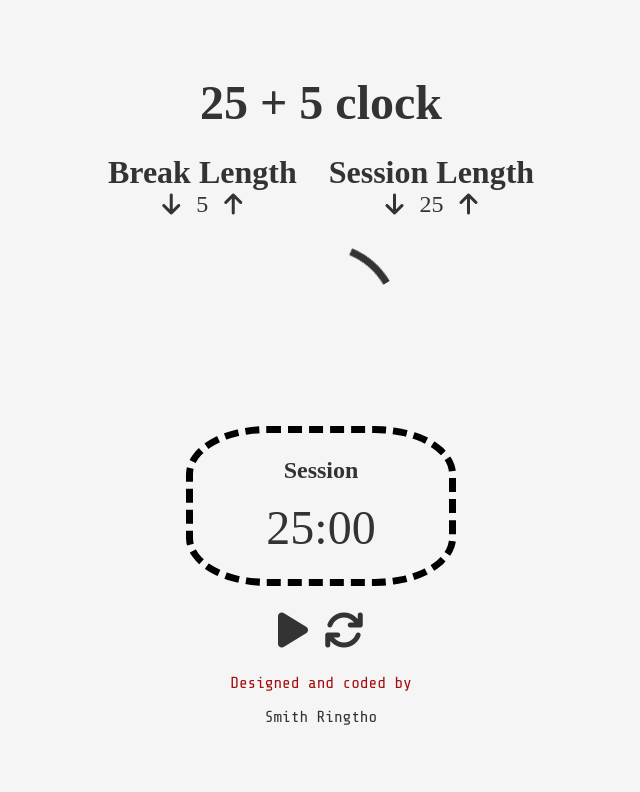
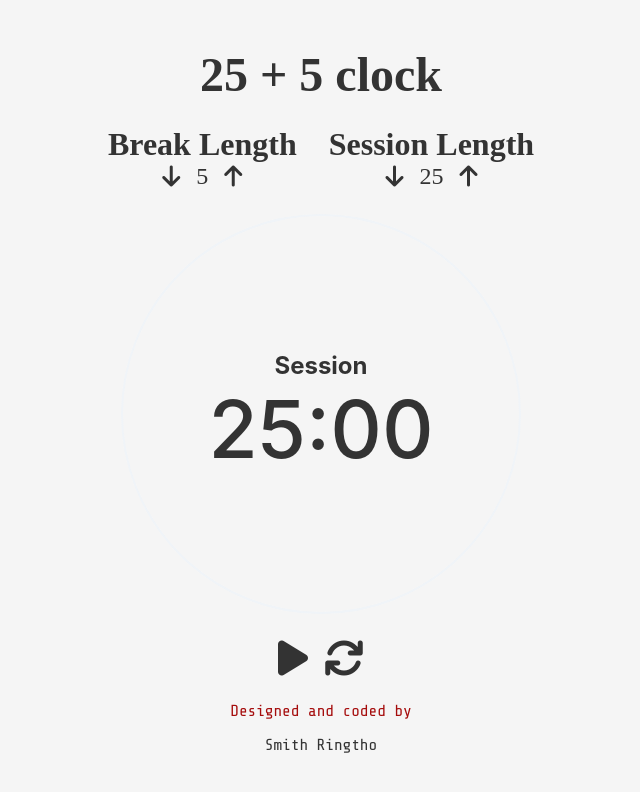
Before and after one commit to ringtho/25--5-clock, a React (Create React App) app: page / in a window 1280 px wide. Shown: the top 792 px of the page, without its empty margins (319-959 px from the left). Built offline with nearby package versions, Linux system fonts and the light colour scheme.

Commit message:
Added circular progress bar using mui-joy ui

```diff
--- a/package.json
+++ b/package.json
@@ -5,11 +5,14 @@
   "dependencies": {
     "@emotion/react": "^11.11.0",
     "@emotion/styled": "^11.11.0",
+    "@mui/icons-material": "^5.11.16",
+    "@mui/joy": "^5.0.0-alpha.80",
     "@mui/material": "^5.13.1",
     "@testing-library/jest-dom": "^5.16.5",
     "@testing-library/react": "^13.4.0",
     "@testing-library/user-event": "^13.5.0",
     "react": "^18.2.0",
+    "react-circular-progressbar": "^2.1.0",
     "react-dom": "^18.2.0",
     "react-scripts": "5.0.1",
     "web-vitals": "^2.1.4"
--- a/src/Timer.js
+++ b/src/Timer.js
@@ -1,11 +1,15 @@
 import React, { useRef, useState } from 'react'
 import PropTypes from 'prop-types'
-import { CircularProgress } from '@mui/material'
+import CircularProgress from '@mui/joy/CircularProgress'
 import alarm from './media/beep.wav'
+// import { CircularProgressbar } from 'react-circular-progressbar'
+// import 'react-circular-progressbar/dist/styles.css'
 
 const Timer = ({ timer, setTimer }) => {
   const [clock, setClock] = useState()
   const [pausedTime, setPausedTime] = useState()
+  const [seconds, setSeconds] = useState(0)
+  const [maxTime, setMaxTime] = useState(100)
   const audioEl = useRef()
 
   const start = () => {
@@ -20,6 +24,7 @@ const Timer = ({ timer, setTimer }) => {
         return { ...prev, isTimerOn: true, isBreak }
       })
     } else {
+      setMaxTime(timer.sessionTime * 60)
       setTimer(prev => ({
         ...prev,
         isTimerOn: true
@@ -46,7 +51,7 @@ const Timer = ({ timer, setTimer }) => {
     }
     const clock = setInterval(() => {
       const secondsLeft = Math.round((time - Date.now()) / 1000)
-      console.log(secondsLeft)
+      setSeconds(secondsLeft)
       if (secondsLeft <= 4) {
         audioEl.current.play()
       }
@@ -71,6 +76,7 @@ const Timer = ({ timer, setTimer }) => {
           secs: '00'
         }
       })
+      setMaxTime(timer.breakTime * 60)
     }
     const currentTime = Date.now()
     let breakTime
@@ -85,6 +91,7 @@ const Timer = ({ timer, setTimer }) => {
     const time = currentTime + setTime
     const clock = setInterval(() => {
       const secondsLeft = Math.round((time - Date.now()) / 1000)
+      setSeconds(secondsLeft)
       if (secondsLeft <= 4) {
         audioEl.current.play()
       }
@@ -127,6 +134,7 @@ const Timer = ({ timer, setTimer }) => {
         secs: '00'
       }
     })
+    setSeconds(0)
   }
 
   const getDisplayFormat = (seconds) => {
@@ -147,15 +155,33 @@ const Timer = ({ timer, setTimer }) => {
     })
   }
 
+  const MIN = 0
+  const MAX = maxTime
+  console.log(seconds)
+  const normalise = (value) => ((value - MIN) * 100) / (MAX - MIN)
+  const progress = normalise(seconds)
+  console.log(MAX)
+
   return (
     <>
-    <CircularProgress value={1000} color='primary' size='10rem' thickness={2} />
-    <div className='timer'>
+    <CircularProgress
+      determinate
+      value={progress}
+      color='primary'
+      sx={{
+        '--CircularProgress-size': '400px',
+        '--CircularProgress-trackThickness': '17px',
+        '--CircularProgress-progressThickness': '7px'
+      }}
+      thickness={2}
+    >
+      <div className=''>
         <h4 id='timer-label'>{ timer.isBreak ? 'Break Time' : 'Session'}</h4>
         <p id='time-left'>
           {timer.mins}:{timer.secs}
         </p>
-    </div>
+      </div>
+    </CircularProgress>
     <div className='timer-control'>
     <div className='pause-play'>
         {
```
Also changed, not shown: 1 other file (tests, documents, lock files or other folders).
